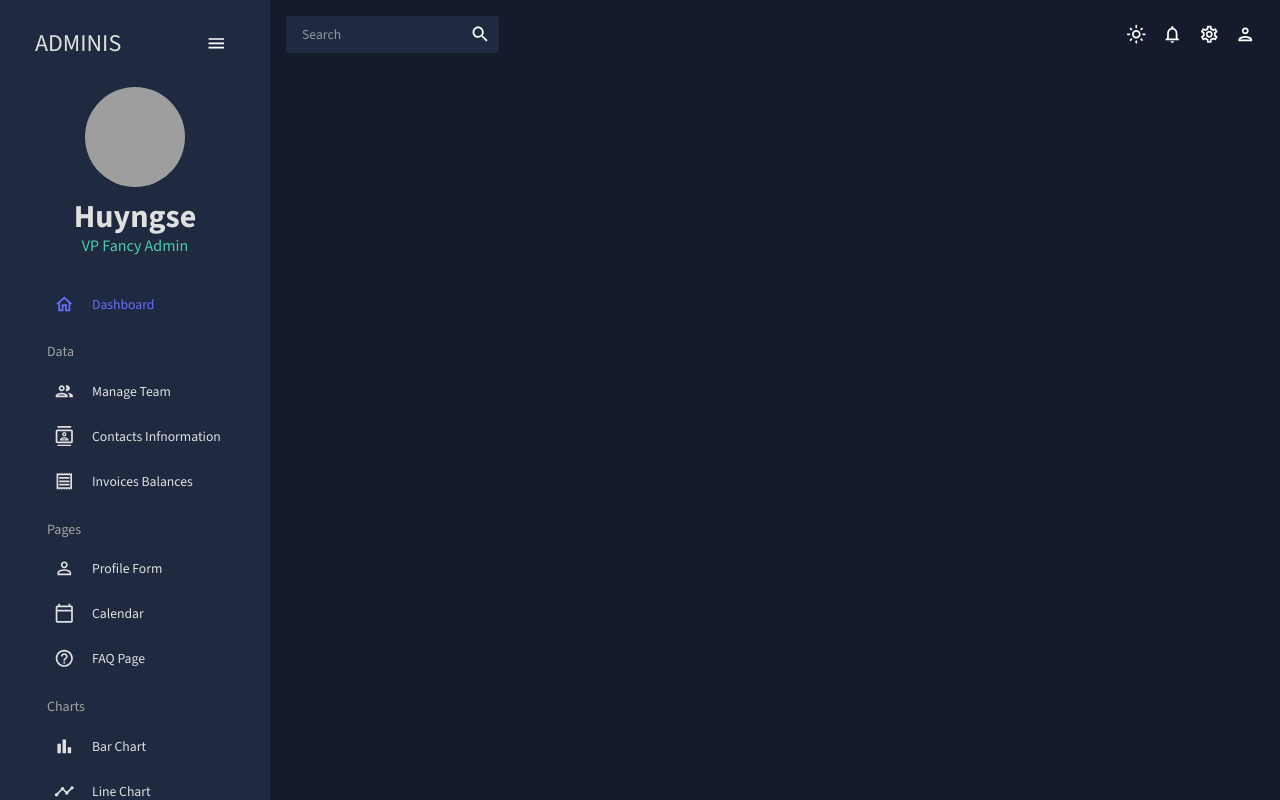
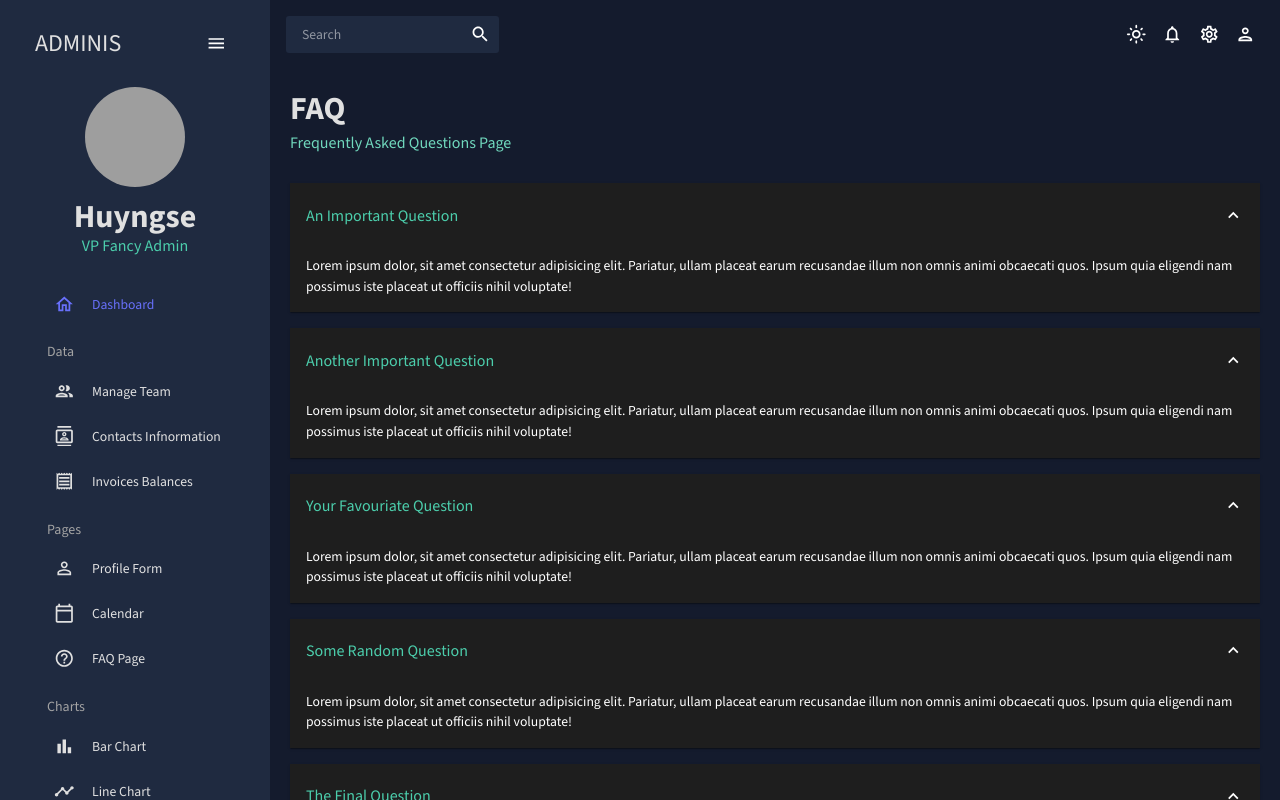
Before and after one commit to huyngse/react-admin, a React (Create React App) app: page /faq in a window 1280 px wide. Built offline with nearby package versions, Linux system fonts and the light colour scheme; grey boxes are pictures that could not be loaded; the HTML template or start-up script is replaced by a standard one.

Commit message:
Add FAQ page

```diff
--- a/src/App.js
+++ b/src/App.js
@@ -6,13 +6,13 @@
 import Team from "./scenes/team";
 import Invoices from "./scenes/invoices";
 import Contacts from "./scenes/contacts";
+import Form from "./scenes/form";
+import Calendar from "./scenes/calendar";
+import FAQ from "./scenes/faq";
 // import Bar from "./scenes/bar";
-import Form from "./scenes/form";
 // import Line from "./scenes/line";
 // import Pie from "./scenes/pie";
-// import FAQ from "./scenes/faq";
 // import Geography from "./scenes/geography";
-import Calendar from "./scenes/calendar";
 import { Route, Routes } from "react-router-dom";
 
 function App() {
@@ -30,13 +30,13 @@
                 <Route path="/team" element={<Team />} />
                 <Route path="/invoices" element={<Invoices/>}/>
                 <Route path="/contacts" element={<Contacts/>}/>
+                <Route path="/form" element={<Form/>}/>
+                <Route path="/calendar" element={<Calendar/>}/>
+                <Route path="/faq" element={<FAQ/>}/>
                 {/* <Route path="/bar" element={<Bar/>}/> */}
-                <Route path="/form" element={<Form/>}/>
                 {/* <Route path="/line" element={<Line/>}/> */}
                 {/* <Route path="/pie" element={<Pie/>}/> */}
-                {/* <Route path="/faq" element={<FAQ/>}/> */}
                 {/* <Route path="/geography" element={<Geography/>}/> */}
-                <Route path="/calendar" element={<Calendar/>}/>
               </Routes>
             </main>
         </div>
--- /dev/null
+++ b/src/scenes/faq/index.jsx
@@ -0,0 +1,95 @@
+import { Box, useTheme, Typography } from "@mui/material";
+import Header from "../../components/Header";
+import { tokens } from "../../theme";
+import Accordion from "@mui/material/Accordion";
+import AccordionSummary from "@mui/material/AccordionSummary";
+import AccordionDetails from "@mui/material/AccordionDetails";
+import ExpandMoreIcon from '@mui/icons-material/ExpandMore';
+const FAQ = () => {
+    const theme = useTheme();
+    const colors = tokens(theme.palette.mode);
+    return (
+        <Box m="20px" >
+            <Header
+                title="FAQ"
+                subtitle="Frequently Asked Questions Page"
+            />
+            <Accordion defaultExpanded>
+                <AccordionSummary expandIcon={<ExpandMoreIcon />}>
+                    <Typography
+                        color={colors.greenAccent[500]}
+                        variant="h5"
+                    >
+                        An Important Question
+                    </Typography>
+                </AccordionSummary>
+                <AccordionDetails>
+                    <Typography>
+                        Lorem ipsum dolor, sit amet consectetur adipisicing elit. Pariatur, ullam placeat earum recusandae illum non omnis animi obcaecati quos. Ipsum quia eligendi nam possimus iste placeat ut officiis nihil voluptate!
+                    </Typography>
+                </AccordionDetails>
+            </Accordion>
+            <Accordion defaultExpanded>
+                <AccordionSummary expandIcon={<ExpandMoreIcon />}>
+                    <Typography
+                        color={colors.greenAccent[500]}
+                        variant="h5"
+                    >
+                        Another Important Question
+                    </Typography>
+                </AccordionSummary>
+                <AccordionDetails>
+                    <Typography>
+                        Lorem ipsum dolor, sit amet consectetur adipisicing elit. Pariatur, ullam placeat earum recusandae illum non omnis animi obcaecati quos. Ipsum quia eligendi nam possimus iste placeat ut officiis nihil voluptate!
+                    </Typography>
+                </AccordionDetails>
+            </Accordion>
+            <Accordion defaultExpanded>
+                <AccordionSummary expandIcon={<ExpandMoreIcon />}>
+                    <Typography
+                        color={colors.greenAccent[500]}
+                        variant="h5"
+                    >
+                        Your Favouriate Question
+                    </Typography>
+                </AccordionSummary>
+                <AccordionDetails>
+                    <Typography>
+                        Lorem ipsum dolor, sit amet consectetur adipisicing elit. Pariatur, ullam placeat earum recusandae illum non omnis animi obcaecati quos. Ipsum quia eligendi nam possimus iste placeat ut officiis nihil voluptate!
+                    </Typography>
+                </AccordionDetails>
+            </Accordion>
+            <Accordion defaultExpanded>
+                <AccordionSummary expandIcon={<ExpandMoreIcon />}>
+                    <Typography
+                        color={colors.greenAccent[500]}
+                        variant="h5"
+                    >
+                        Some Random Question
+                    </Typography>
+                </AccordionSummary>
+                <AccordionDetails>
+                    <Typography>
+                        Lorem ipsum dolor, sit amet consectetur adipisicing elit. Pariatur, ullam placeat earum recusandae illum non omnis animi obcaecati quos. Ipsum quia eligendi nam possimus iste placeat ut officiis nihil voluptate!
+                    </Typography>
+                </AccordionDetails>
+            </Accordion>
+            <Accordion defaultExpanded>
+                <AccordionSummary expandIcon={<ExpandMoreIcon />}>
+                    <Typography
+                        color={colors.greenAccent[500]}
+                        variant="h5"
+                    >
+                        The Final Question
+                    </Typography>
+                </AccordionSummary>
+                <AccordionDetails>
+                    <Typography>
+                        Lorem ipsum dolor, sit amet consectetur adipisicing elit. Pariatur, ullam placeat earum recusandae illum non omnis animi obcaecati quos. Ipsum quia eligendi nam possimus iste placeat ut officiis nihil voluptate!
+                    </Typography>
+                </AccordionDetails>
+            </Accordion>
+        </Box >
+    )
+}
+export default FAQ;
```
